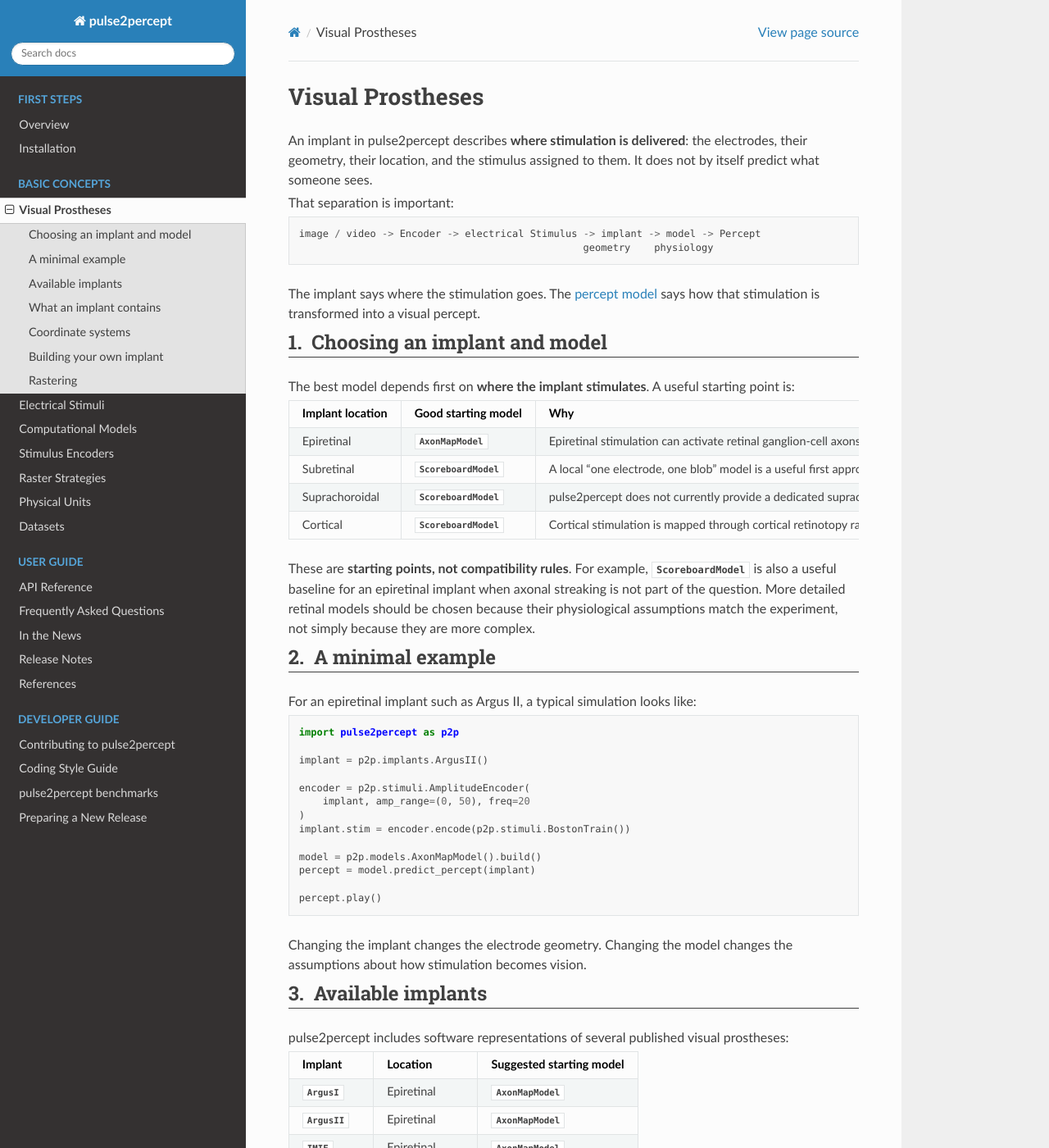
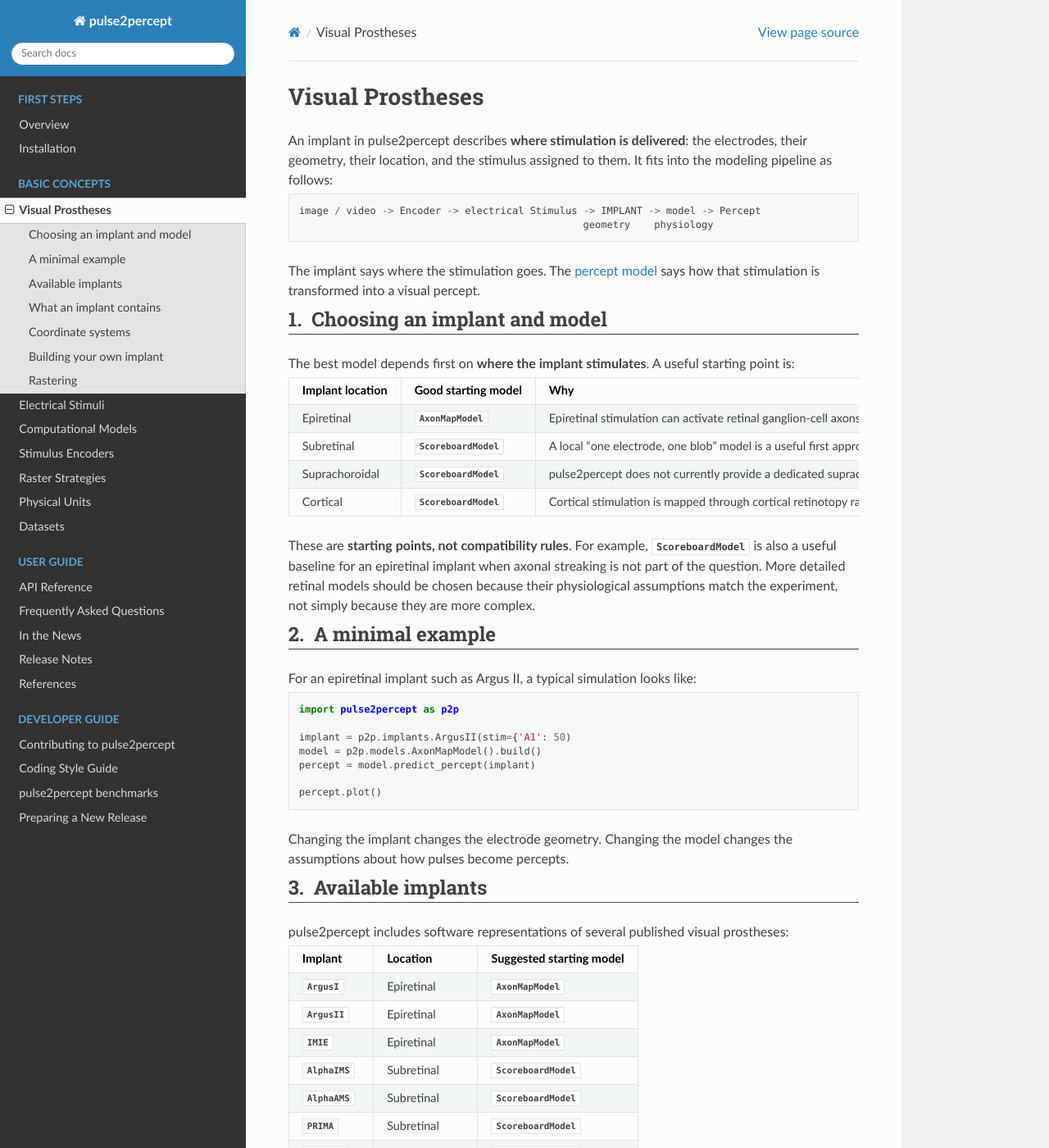
Before and after one commit to pulse2percept/pulse2percept, a Sphinx documentation site: the page built from doc/topics/implants.rst, in a window 1280 px wide and 1400 px high. Shown: the whole window at 82% size. Built offline with Sphinx 7.4.7 and the Read the Docs theme 3.1.0, drawn with Linux system fonts in a browser that asks for light colours; pages that are not in the unit, such as notebooks, are missing from menus.

Commit message:
Fix typos

```diff
--- a/doc/topics/implants.rst
+++ b/doc/topics/implants.rst
@@ -6,13 +6,11 @@ Visual Prostheses
 
 An implant in pulse2percept describes **where stimulation is delivered**:
 the electrodes, their geometry, their location, and the stimulus assigned to
-them. It does not by itself predict what someone sees.
-
-That separation is important:
+them. It fits into the modeling pipeline as follows:
 
 ::
 
-    image / video -> Encoder -> electrical Stimulus -> implant -> model -> Percept
+    image / video -> Encoder -> electrical Stimulus -> IMPLANT -> model -> Percept
                                                     geometry    physiology
 
 The implant says where the stimulation goes. The
@@ -64,20 +62,14 @@ For an epiretinal implant such as Argus II, a typical simulation looks like:
 
     import pulse2percept as p2p
 
-    implant = p2p.implants.ArgusII()
-
-    encoder = p2p.stimuli.AmplitudeEncoder(
-        implant, amp_range=(0, 50), freq=20
-    )
-    implant.stim = encoder.encode(p2p.stimuli.BostonTrain())
-
+    implant = p2p.implants.ArgusII(stim={'A1': 50)
     model = p2p.models.AxonMapModel().build()
     percept = model.predict_percept(implant)
 
-    percept.play()
+    percept.plot()
 
 Changing the implant changes the electrode geometry. Changing the model changes
-the assumptions about how stimulation becomes vision.
+the assumptions about how pulses become percepts.
 
 Available implants
 ------------------
```
